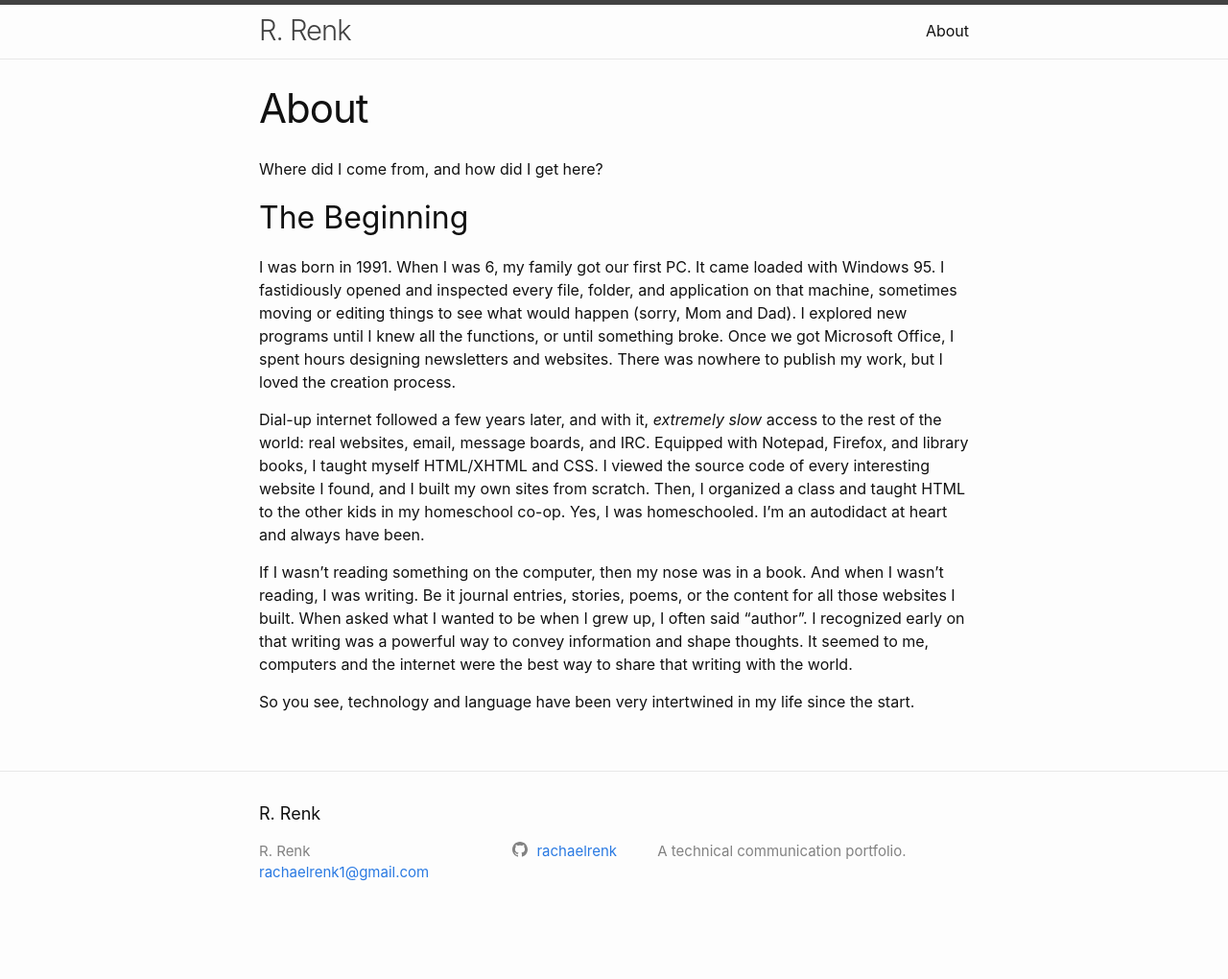
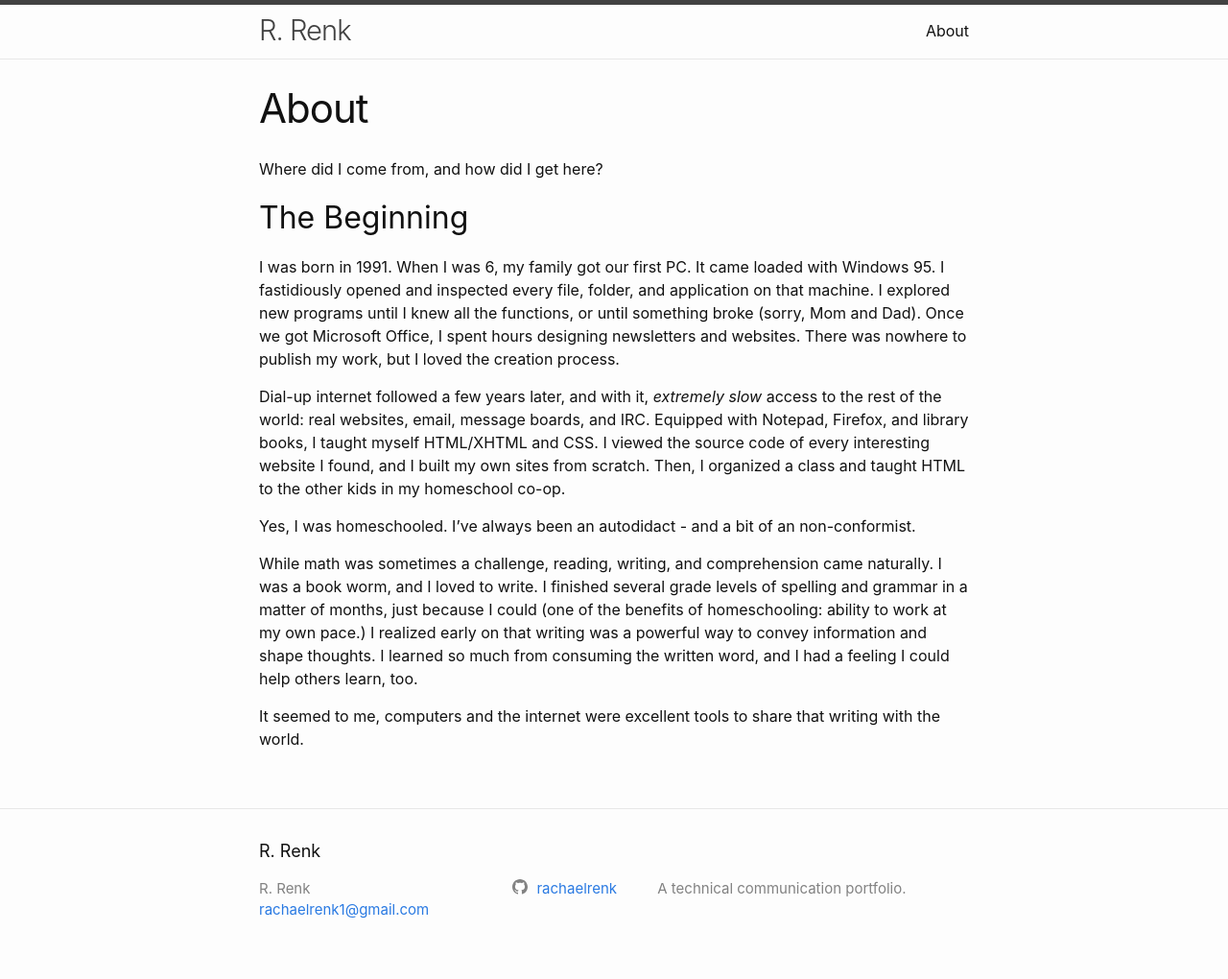
Before and after one commit to rachaelrenk/rachaelrenk.github.io, a Jekyll site: the page built from docs/about.markdown, in a window 1280 px wide. Shown: the whole page at 96% size. Built offline with Jekyll 4.4.1, drawn with Linux system fonts in a browser that asks for light colours; before the commit the page ends 981 px from its top, so only the background shows below that.

Commit message:
Update about.markdown

```diff
--- a/docs/about.markdown
+++ b/docs/about.markdown
@@ -8,10 +8,12 @@ Where did I come from, and how did I get here?
 
 ## The Beginning
 
-I was born in 1991. When I was 6, my family got our first PC. It came loaded with Windows 95. I fastidiously opened and inspected every file, folder, and application on that machine, sometimes moving or editing things to see what would happen (sorry, Mom and Dad). I explored new programs until I knew all the functions, or until something broke. Once we got Microsoft Office, I spent hours designing newsletters and websites. There was nowhere to publish my work, but I loved the creation process.
+I was born in 1991. When I was 6, my family got our first PC. It came loaded with Windows 95. I fastidiously opened and inspected every file, folder, and application on that machine. I explored new programs until I knew all the functions, or until something broke (sorry, Mom and Dad). Once we got Microsoft Office, I spent hours designing newsletters and websites. There was nowhere to publish my work, but I loved the creation process.
 
-Dial-up internet followed a few years later, and with it, _extremely slow_ access to the rest of the world: real websites, email, message boards, and IRC. Equipped with Notepad, Firefox, and library books, I taught myself HTML/XHTML and CSS. I viewed the source code of every interesting website I found, and I built my own sites from scratch. Then, I organized a class and taught HTML to the other kids in my homeschool co-op. Yes, I was homeschooled. I'm an autodidact at heart and always have been.
+Dial-up internet followed a few years later, and with it, _extremely slow_ access to the rest of the world: real websites, email, message boards, and IRC. Equipped with Notepad, Firefox, and library books, I taught myself HTML/XHTML and CSS. I viewed the source code of every interesting website I found, and I built my own sites from scratch. Then, I organized a class and taught HTML to the other kids in my homeschool co-op.
 
-If I wasn't reading something on the computer, then my nose was in a book. And when I wasn't reading, I was writing. Be it journal entries, stories, poems, or the content for all those websites I built. When asked what I wanted to be when I grew up, I often said "author". I recognized early on that writing was a powerful way to convey information and shape thoughts. It seemed to me, computers and the internet were the best way to share that writing with the world.
+Yes, I was homeschooled. I've always been an autodidact - and a bit of an non-conformist.
 
-So you see, technology and language have been very intertwined in my life since the start.
+While math was sometimes a challenge, reading, writing, and comprehension came naturally. I was a book worm, and I loved to write. I finished several grade levels of spelling and grammar in a matter of months, just because I could (one of the benefits of homeschooling: ability to work at my own pace.) I realized early on that writing was a powerful way to convey information and shape thoughts. I learned so much from consuming the written word, and I had a feeling I could help others learn, too.
+
+It seemed to me, computers and the internet were excellent tools to share that writing with the world.
```
